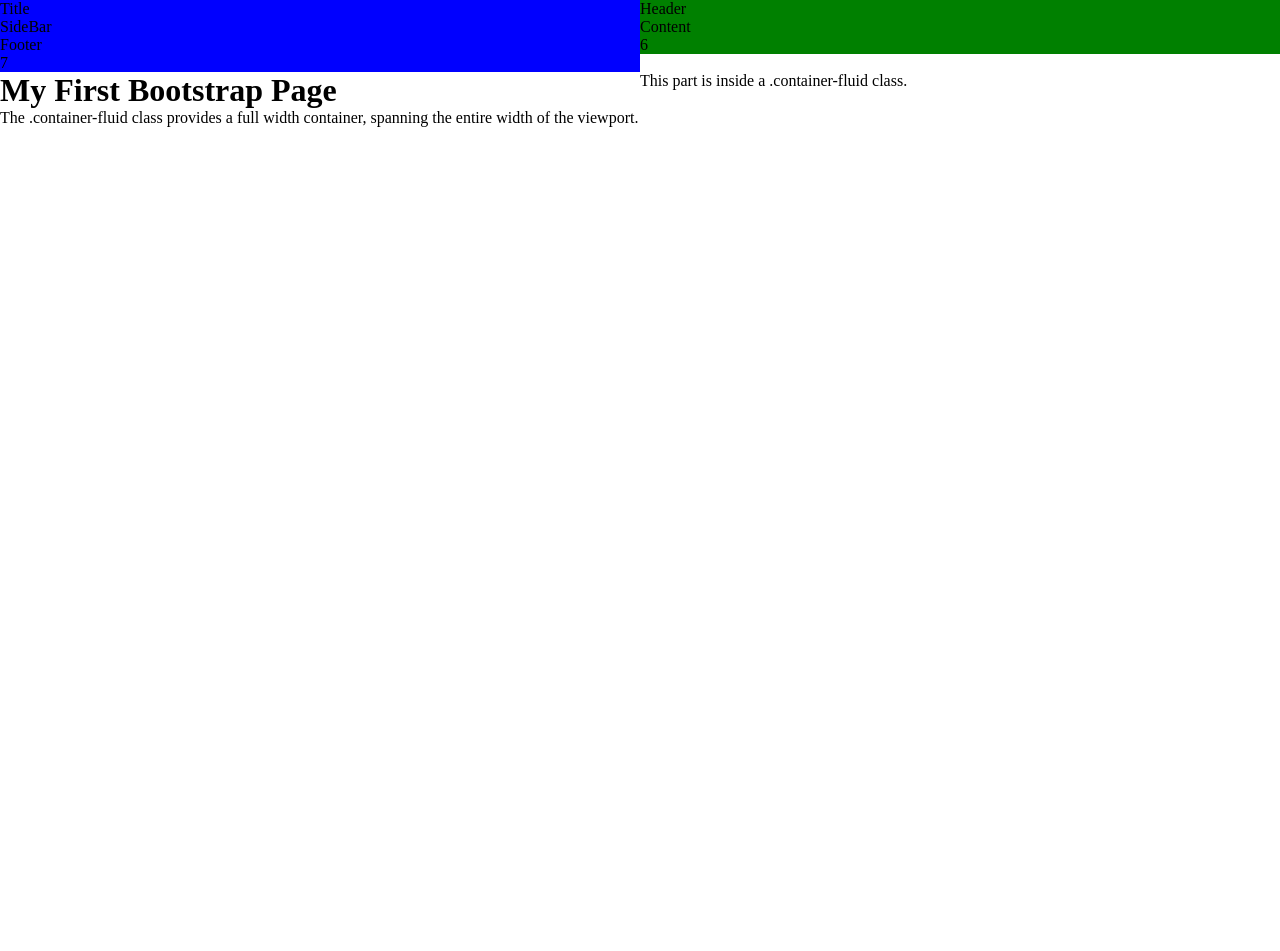
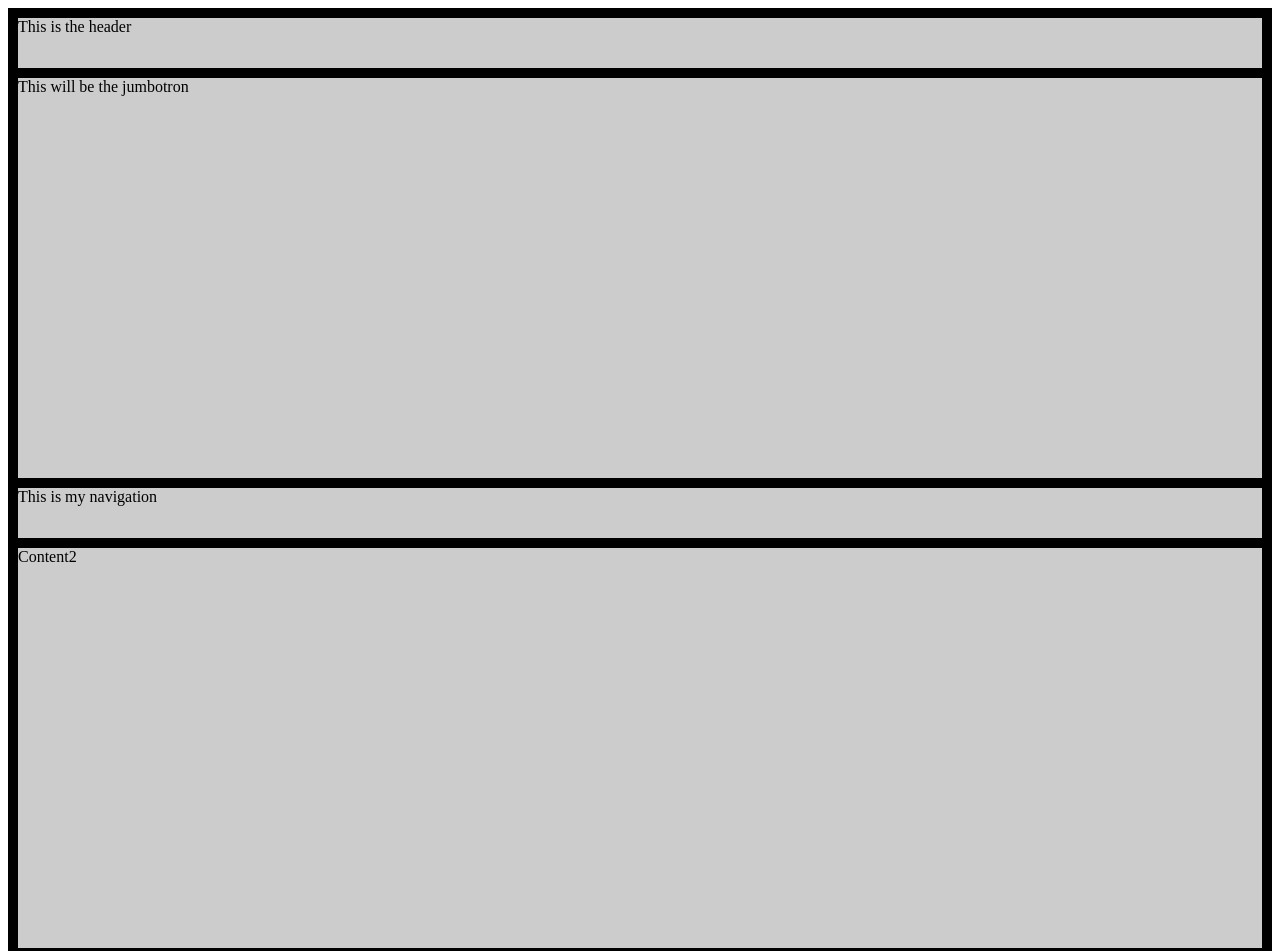
Before and after one commit to kennybecerra/kennybecerra.github.io, a plain HTML site: page index.html in a window 1280 px wide. Shown: the top 951 px of the page. Before the commit the page ends 800 px from the top, so only its background shows below. Drawn offline with Linux system fonts and the light colour scheme.

Commit message:
3/30/2018 changes made using CSS grid

```diff
--- a/Styles.css
+++ b/Styles.css
@@ -1,19 +1,54 @@
 /* This is the style sheet used for the personal site */
 
-* {
-	margin: 0;
-	padding: 0;
+.grid-container {
+	display: grid;
+	padding: 0px;
+	grid-gap: 10px;
+	background-color: black;
+	padding: 10px;
+	color: black;
+	grid-template-columns: 5fr 5fr 5fr 5fr 5fr;
+	grid-template-rows: 50px 1fr 50px 1fr 1fr 1fr 1fr;
+	grid-template-areas:
+		"main-head main-head main-head main-head main-head"
+		"jumbotron jumbotron jumbotron jumbotron jumbotron"
+		"main-nav main-nav main-nav main-nav main-nav"
+		"content2 content2 content2 content2 content2"
+		"content3 content3 content3 content3 content3"
+		"aside content4 content4 content4 content4"
+		"footer footer footer footer footer";
+}
+.main-head {
+	grid-area: main-head;
+	background-color: rgba(255, 255, 255, 0.8);
+}
+.main-nav {
+	grid-area: main-nav;
+	background-color: rgba(255, 255, 255, 0.8);
+}
+.jumbotron {
+	grid-area: jumbotron;
+	height: 400px;
+	background-color: rgba(255, 255, 255, 0.8);
+}
+.content2 {
+	grid-area: content2;
+	background-color: rgba(255, 255, 255, 0.8);
+}
+.content3 {
+	grid-area: content3;
+	background-color: rgba(255, 255, 255, 0.8);
+}
+.content4 {
+	grid-area: content4;
+	background-color: rgba(255, 255, 255, 0.8);
+}
+.aside {
+	grid-area: aside;
+	background-color: rgba(255, 255, 255, 0.8);
 }
 
-.grid {
-	display: grid;
-	grid-template-columns: 1fr 1fr;
+.footer {
+	grid-area: footer;
+	background-color: rgba(255, 255, 255, 0.8);
 }
-
-
-.grid  div:nth-child(even){
-	background-color: green;
-}
-.grid  div:nth-child(odd){
-	background-color: blue;
-}
--- a/index.html
+++ b/index.html
@@ -25,19 +25,16 @@
 
 <body>
 
-<div class="grid">
-	<div class="title">Title</div>
-	<div class="header">Header</div>
-	<div class="sidebar">SideBar</div>
-	<div class="content">Content</div>
-	<div class="footer">Footer</div>
-	<div>6</div>
-	<div>7</div>
+<div class="grid-container">
+	<header class="main-head">This is the header</header>
+	<nav class="main-nav">This is my navigation</nav>
+	<article class="jumbotron">This will be the jumbotron</article>
+	<section class="content2">Content2</section>
+	<section class="content3">Content3</section>
+	<section class="content4">Content4</section>
+	<aside class="aside">Aside</aside>
+	<footer class="footer">Footer</footer>
 
-	<br />
-  <h1>My First Bootstrap Page</h1>
-  <p>This part is inside a .container-fluid class.</p>
-  <p>The .container-fluid class provides a full width container, spanning the entire width of the viewport.</p>
 </div>
 
 </body>
```
